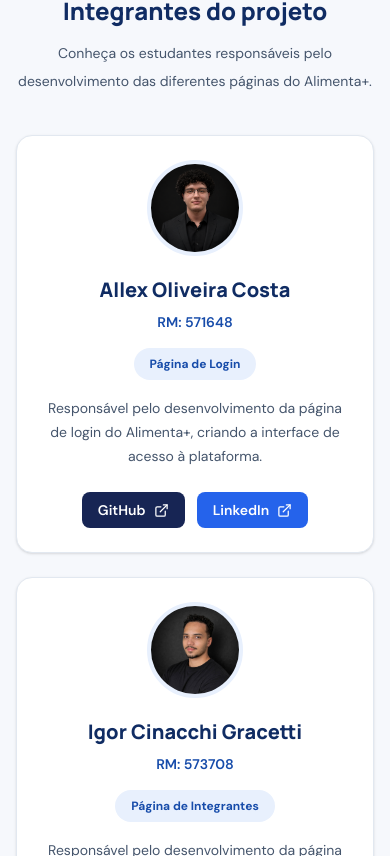
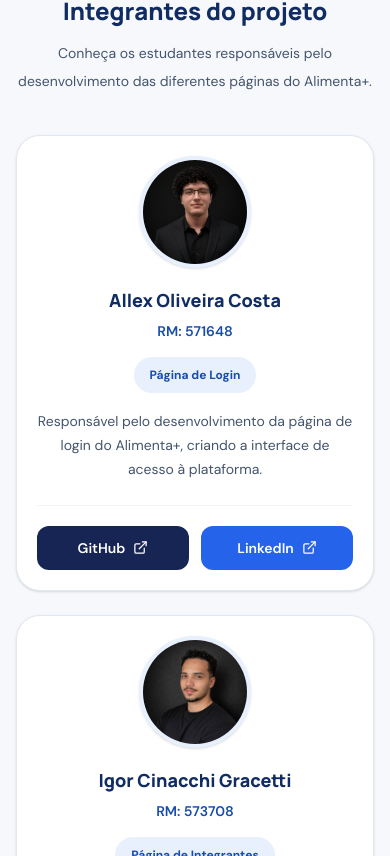
Before and after one commit to NEXT-TECH-ALIMENTA-MAIS/FRONT-END-DESIGN-ENGINEERING, a React (Vite) app: page /integrantes in a window 390 px wide. Shown: the part 1488-2344 px from the top of the page. Built offline with nearby package versions, Linux system fonts and the light colour scheme; no server answers.

Commit message:
feat: melhorando responsividade e visual da pagina integrantes

```diff
--- a/src/components/CardIntegrante/CardIntegrante.tsx
+++ b/src/components/CardIntegrante/CardIntegrante.tsx
@@ -24,37 +24,37 @@ export function CardIntegrante({
   const [erroFoto, setErroFoto] = useState(false)
 
   return (
-    <article className="flex h-full flex-col items-center rounded-2xl border border-slate-200 bg-white p-6 text-center shadow-sm transition-all duration-300 hover:-translate-y-1 hover:shadow-lg">
+    <article className="group flex h-full flex-col items-center rounded-3xl border border-slate-200 bg-white p-5 text-center shadow-sm transition-all duration-300 hover:-translate-y-2 hover:border-blue-200 hover:shadow-xl sm:p-6">
 
       {/* Foto do integrante */}
-      <div className="mb-5 flex h-24 w-24 items-center justify-center overflow-hidden rounded-full border-4 border-[#e8f0fd] bg-[#e8f0fd]">
+      <div className="mb-5 flex h-28 w-28 shrink-0 items-center justify-center overflow-hidden rounded-full border-4 border-[#e8f0fd] bg-[#e8f0fd] shadow-sm transition-transform duration-300 group-hover:scale-105">
         {foto && !erroFoto ? (
           <img
             src={foto}
             alt={`Foto de ${nome}`}
             className="h-full w-full object-cover"
+            loading="lazy"
             onError={() => setErroFoto(true)}
           />
         ) : (
           <UserRound
-            size={42}
+            size={46}
             className="text-bluebrand"
           />
         )}
       </div>
 
-      {/* Nome completo */}
-      <h3 className="font-display text-xl font-extrabold text-navy">
+      {/* Nome e RM */}
+      <h3 className="font-display text-lg font-extrabold leading-snug text-navy sm:text-xl">
         {nome}
       </h3>
 
-      {/* RM */}
       <p className="mt-2 text-sm font-semibold text-bluebrand">
         RM: {rm}
       </p>
 
       {/* Função no projeto */}
-      <span className="mt-4 inline-block rounded-full bg-[#e8f0fd] px-4 py-2 text-xs font-bold text-bluebrand">
+      <span className="mt-4 inline-flex min-h-9 items-center justify-center rounded-full bg-[#e8f0fd] px-4 py-2 text-center text-xs font-bold text-bluebrand">
         {funcao}
       </span>
 
@@ -63,8 +63,8 @@ export function CardIntegrante({
         {descricao}
       </p>
 
-      {/* Links das redes sociais */}
-      <div className="mt-6 flex w-full flex-wrap justify-center gap-3">
+      {/* Redes sociais */}
+      <div className="mt-6 flex w-full flex-wrap justify-center gap-3 border-t border-slate-100 pt-5">
 
         {github && (
           <a
@@ -72,7 +72,7 @@ export function CardIntegrante({
             target="_blank"
             rel="noopener noreferrer"
             aria-label={`GitHub de ${nome}`}
-            className="inline-flex items-center justify-center gap-2 rounded-lg bg-[#172554] px-4 py-2 text-sm font-semibold text-white transition-all hover:opacity-80"
+            className="inline-flex min-h-11 flex-1 items-center justify-center gap-2 rounded-xl bg-[#172554] px-3 py-2 text-sm font-semibold text-white transition-all hover:bg-[#1e3a8a] focus-visible:outline-2 focus-visible:outline-offset-2 focus-visible:outline-blue-600"
           >
             GitHub
             <ExternalLink size={15} />
@@ -85,7 +85,7 @@ export function CardIntegrante({
             target="_blank"
             rel="noopener noreferrer"
             aria-label={`LinkedIn de ${nome}`}
-            className="inline-flex items-center justify-center gap-2 rounded-lg bg-[#2563eb] px-4 py-2 text-sm font-semibold text-white transition-all hover:opacity-80"
+            className="inline-flex min-h-11 flex-1 items-center justify-center gap-2 rounded-xl bg-[#2563eb] px-3 py-2 text-sm font-semibold text-white transition-all hover:bg-[#1d4ed8] focus-visible:outline-2 focus-visible:outline-offset-2 focus-visible:outline-blue-600"
           >
             LinkedIn
             <ExternalLink size={15} />
--- a/src/pages/Integrantes/Integrantes.tsx
+++ b/src/pages/Integrantes/Integrantes.tsx
@@ -9,7 +9,7 @@ import {
 import { MainLayout } from '../../layouts/MainLayout/MainLayout'
 import { CardIntegrante } from '../../components/CardIntegrante/CardIntegrante'
 
-// Dados dos integrantes do Alimenta+
+// Dados dos cinco integrantes do Alimenta+
 const integrantes = [
   {
     nome: 'Allex Oliveira Costa',
@@ -175,8 +175,8 @@ export function Integrantes() {
               </p>
             </div>
 
-            {/* Cards dos cinco integrantes */}
-            <div className="grid gap-6 sm:grid-cols-2 lg:grid-cols-3">
+            {/* Cards responsivos dos cinco integrantes */}
+            <div className="mx-auto grid max-w-sm grid-cols-1 gap-6 sm:max-w-none sm:grid-cols-2 lg:grid-cols-3 lg:gap-8">
               {integrantes.map((integrante) => (
                 <CardIntegrante
                   key={integrante.rm}
```
